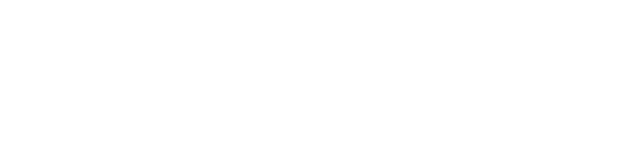
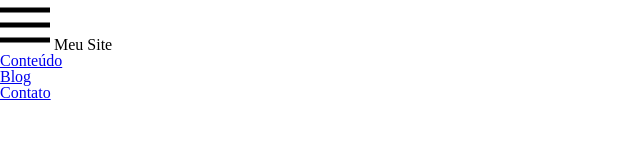
Before and after one commit to mauriciostf/UC12, a plain HTML site: page index.html in a window 1280 px wide. Shown: the whole page, without its empty margins (0-640 px from the left). Drawn offline with Linux system fonts and the light colour scheme.

Commit message:
upload de arquivo

```diff
--- /dev/null
+++ b/aulas/Aula05/Exemplo01/css/css/index.css
@@ -0,0 +1,18 @@
+html{
+    width: 100%;
+    height: 100%;
+
+}
+body{
+    width: 100%;
+    height: 100%;
+}
+.info{
+    text-align: center;
+    color: blue ;
+}
+.container{
+    width: 90%;
+    margin-left: auto;
+    margin-right: auto;
+}
--- /dev/null
+++ b/aulas/Aula05/ExemploSemantico/css/index.css
@@ -0,0 +1,68 @@
+html{
+width: 100%;
+height: 100%;
+}
+body{
+    margin: 0px;
+    padding: 0px;
+    width: 100%;
+    height: 100%;
+    display: ;
+}
+nav{
+
+    width: 100%;
+    height: 10%;
+    background-color: blueviolet;
+    border-radius: 20px;
+}
+p{
+    text-align: center;
+    margin: 0;
+    font-size: 50px;
+    color: white;
+    font-family: sans-serif;
+}
+header{
+        margin-top: 10px;
+        width: 80%;
+        height: 30%;
+        background-color: aquamarine;
+        border-radius: 20px;
+}
+
+main{
+        margin-top: 10px;
+        width: 80%;
+        height: 40%;
+        background-color: lightgray;
+        border-radius: 20px;
+        display: flex;
+        flex-direction: row;
+
+}
+section{
+    width: 48%;
+    height: 100%;
+    background-color: blueviolet;
+    margin: 0 auto;
+    border-radius: 20px;
+
+}
+aside{
+    width: 20%;
+    height: 70%;
+    border-radius: 20px;
+    background-color: crimson;
+    float: right;
+    margin: 10px 0;
+}
+footer{
+    width: 100%;
+    height: 15%;
+    background-color: yellow;
+    border-radius: 20px;
+    margin-top: 0;
+
+
+}
--- /dev/null
+++ b/aulas/Aula05/ExemploSemantico/index.html
@@ -0,0 +1,23 @@
+<!DOCTYPE html>
+<html lang="en">
+<head>
+    <meta charset="UTF-8">
+    <meta name="viewport" content="width=device-width, initial-scale=1.0">
+    <title>Tags Semanticas</title>
+    <link rel="stylesheet" href="./css/index.css">
+</head>
+<body>
+    <nav>
+        <p>NAV</p>
+    </nav>
+    <aside><p>ASIDE</p></aside>
+    <header>
+        <p>HEADER</HEADER></p>
+    </header>
+    <main>
+        <section><p>SECTION</p></section>
+        <section><p>SECTION</p></section>
+    </main>
+    <footer><p>FOOTER</p></footer>
+</body>
+</html>
--- /dev/null
+++ b/css/reset.css
@@ -0,0 +1,48 @@
+/* http://meyerweb.com/eric/tools/css/reset/
+   v2.0 | 20110126
+   License: none (public domain)
+*/
+
+html, body, div, span, applet, object, iframe,
+h1, h2, h3, h4, h5, h6, p, blockquote, pre,
+a, abbr, acronym, address, big, cite, code,
+del, dfn, em, img, ins, kbd, q, s, samp,
+small, strike, strong, sub, sup, tt, var,
+b, u, i, center,
+dl, dt, dd, ol, ul, li,
+fieldset, form, label, legend,
+table, caption, tbody, tfoot, thead, tr, th, td,
+article, aside, canvas, details, embed,
+figure, figcaption, footer, header, hgroup,
+menu, nav, output, ruby, section, summary,
+time, mark, audio, video {
+	margin: 0;
+	padding: 0;
+	border: 0;
+	font-size: 100%;
+	font: inherit;
+	vertical-align: baseline;
+}
+/* HTML5 display-role reset for older browsers */
+article, aside, details, figcaption, figure,
+footer, header, hgroup, menu, nav, section {
+	display: block;
+}
+body {
+	line-height: 1;
+}
+ol, ul {
+	list-style: none;
+}
+blockquote, q {
+	quotes: none;
+}
+blockquote:before, blockquote:after,
+q:before, q:after {
+	content: '';
+	content: none;
+}
+table {
+	border-collapse: collapse;
+	border-spacing: 0;
+}
--- a/index.html
+++ b/index.html
@@ -0,0 +1,28 @@
+<!DOCTYPE html>
+<html lang="en">
+<head>
+    <meta charset="UTF-8">
+    <meta name="viewport" content="width=device-width, initial-scale=1.0">
+    <title>Pagina Principal</title>
+    <link rel="stylesheet" href="./css/index.css">
+    <link rel="stylesheet" href="./css/reset.css">
+</head>
+<body>
+    <header>
+        <div class="container">
+          <h1>
+            <img src="img/logo.png" alt="Logo do Site">
+            Meu Site
+          </h1>
+          <nav class="menu-opcoes">
+            <ul>
+              <li><a href="conteudo.html">Conteúdo</a></li>
+              <li><a href="blog.html">Blog</a></li>
+              <li><a href="contato.html">Contato</a></li>
+            </ul>
+          </nav>
+        </div>
+      </header>
+
+</body>
+</html>
```
Also changed, not shown: aulas/Aula05/Exemplo01/css/index.html (added, +16 -0 lines), aulas/SCREAM/css/index.css (+6 -3 lines), aulas/SCREAM/index.html (+4 -0 lines), css/index.css (added), img/logo.png (added).
